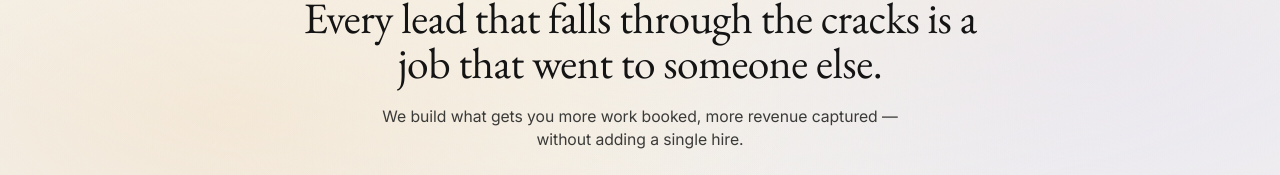
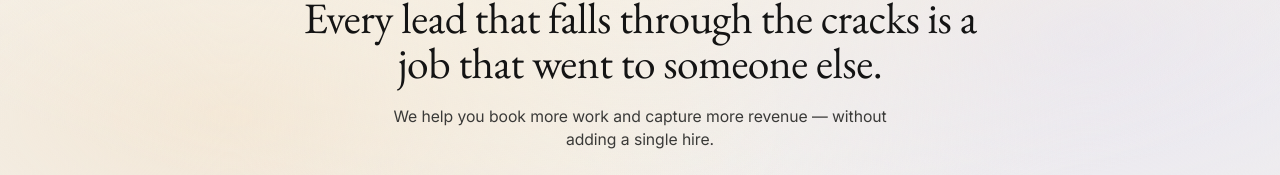
Before and after one commit to frontieragency/c5-ventures, a website: page index.html in a window 1280 px wide. Shown: the part 193-368 px from the top of the page. Drawn offline with nearby package versions, Linux system fonts and the light colour scheme.

Commit message:
Simplify hero subhead to plain, sayable language
"We build what gets you more work booked" was a clunky nested clause
nobody would actually say out loud. Replaced with a direct, active
construction.

Co-Authored-By: Claude Sonnet 5 <noreply@anthropic.com>

```diff
--- a/index.html
+++ b/index.html
@@ -153,7 +153,7 @@
         Every lead that falls through the cracks is a job that went to someone else.
       </h1>
       <p class="reveal mx-auto mt-5 max-w-xl text-[1.05rem] text-ink2" style="transition-delay:.05s">
-        We build what gets you more work booked, more revenue captured — without adding a single hire.
+        We help you book more work and capture more revenue — without adding a single hire.
       </p>
       <div class="reveal mt-7 flex flex-col items-center justify-center gap-3 sm:flex-row" style="transition-delay:.1s">
         <a href="#contact" class="btn btn-dark w-full min-w-[200px] sm:w-auto">Get my free report</a>
```
